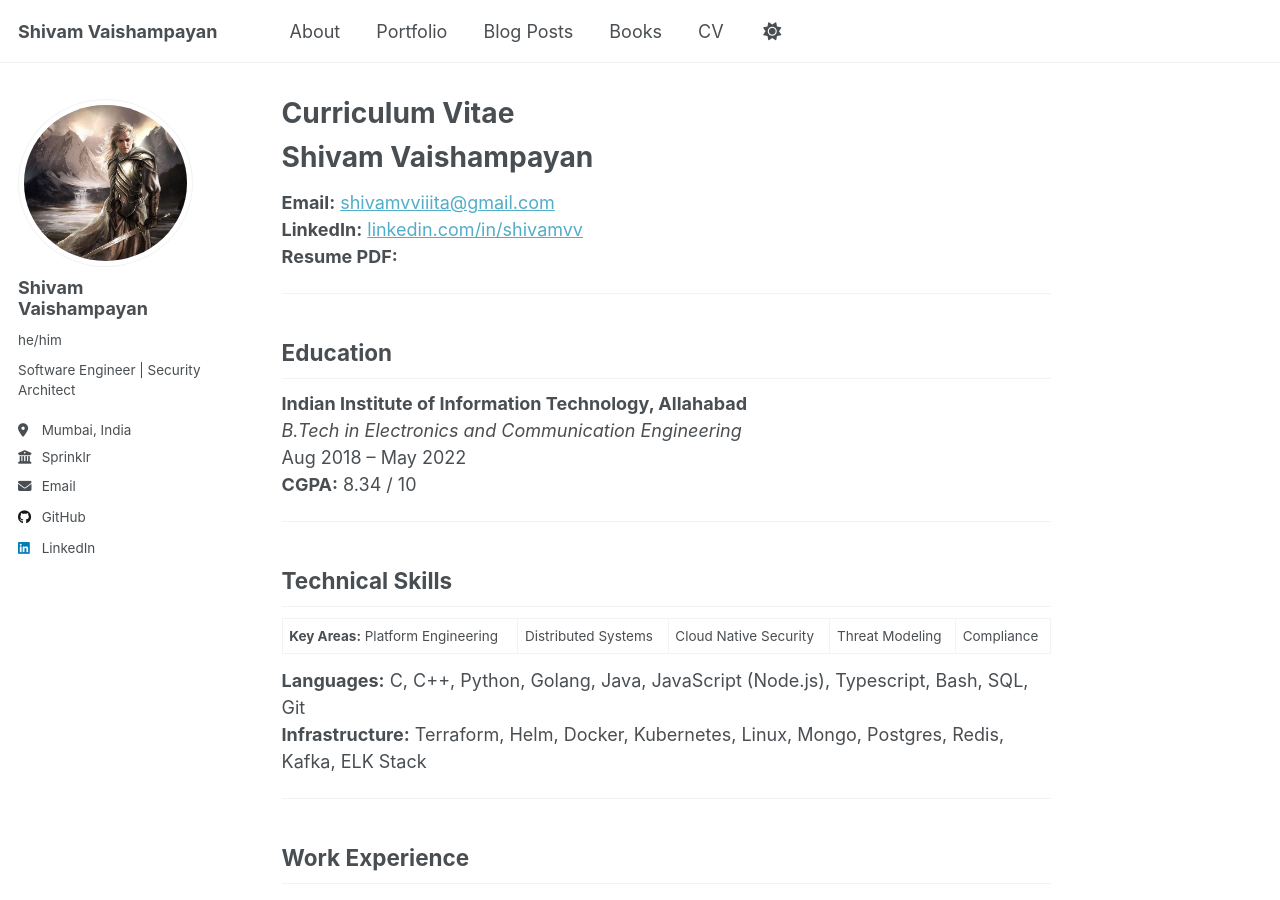
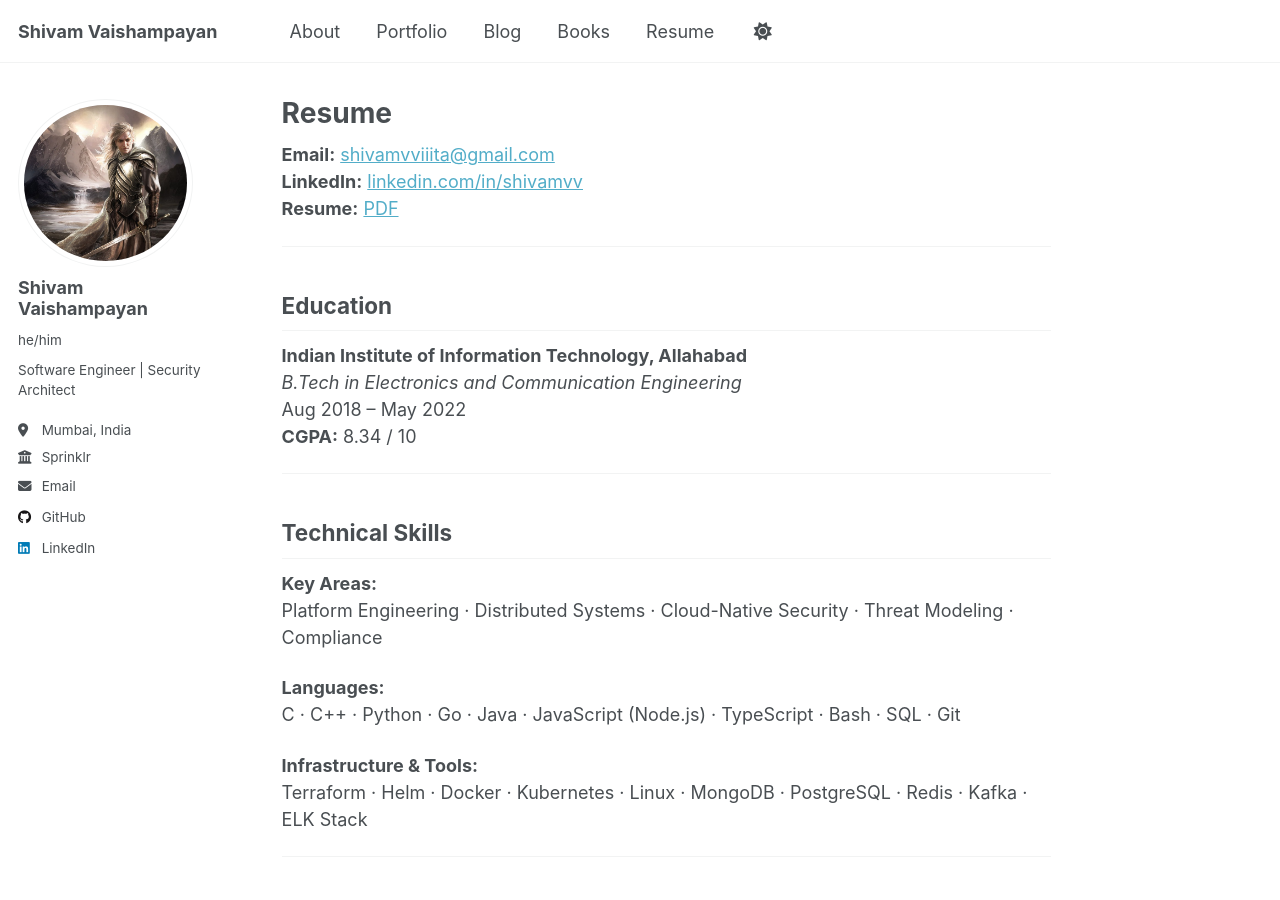
Before and after one commit to HackerM0nk/HackerM0nk.github.io, a Jekyll site: the page built from _pages/cv-json.md, in a window 1280 px wide and 900 px high. Built offline with Jekyll 4.4.1, drawn with Linux system fonts in a browser that asks for light colours.

Commit message:
Update Website

```diff
--- a/_data/navigation.yml
+++ b/_data/navigation.yml
@@ -22,11 +22,11 @@ main:
   - title: "Portfolio"
     url: /portfolio/
 
-  - title: "Blog Posts"
+  - title: "Blog"
     url: /year-archive/
 
   - title: "Books"
     url: /markdown/
 
-  - title: "CV"
+  - title: "Resume"
     url: /cv/
--- a/_pages/cv-json.md
+++ b/_pages/cv-json.md
@@ -1,17 +1,18 @@
 ---
-title: "Curriculum Vitae"
+title: "Resume"
 layout: single
 permalink: /cv/
 author_profile: true
 ---
 
-# Shivam Vaishampayan
+<!-- # Shivam Vaishampayan -->
 
 <!-- **Phone:** +91-8554907741   -->
 **Email:** [shivamvviiita@gmail.com](mailto:shivamvviiita@gmail.com)
 **LinkedIn:** [linkedin.com/in/shivamvv](https://linkedin.com/in/shivamvv)
 <!-- **GitHub:** [github.com/HackerM0nk](https://github.com/HackerM0nk)   -->
-**Resume PDF:**
+**Resume:** [PDF](https://github.com/HackerM0nk/HackerM0nk.github.io/blob/master/Shivam%27s%20Resume.pdf)
+
 
 ---
 
@@ -26,10 +27,14 @@ Aug 2018 – May 2022
 
 ## Technical Skills
 
-**Key Areas:** Platform Engineering | Distributed Systems | Cloud Native Security | Threat Modeling | Compliance
+**Key Areas:**
+Platform Engineering · Distributed Systems · Cloud-Native Security · Threat Modeling · Compliance
 
-**Languages:** C, C++, Python, Golang, Java, JavaScript (Node.js), Typescript, Bash, SQL, Git
-**Infrastructure:** Terraform, Helm, Docker, Kubernetes, Linux, Mongo, Postgres, Redis, Kafka, ELK Stack
+**Languages:**
+C · C++ · Python · Go · Java · JavaScript (Node.js) · TypeScript · Bash · SQL · Git
+
+**Infrastructure & Tools:**
+Terraform · Helm · Docker · Kubernetes · Linux · MongoDB · PostgreSQL · Redis · Kafka · ELK Stack
 
 ---
 
```
Also changed, not shown: index.md (+1 -1 lines).
